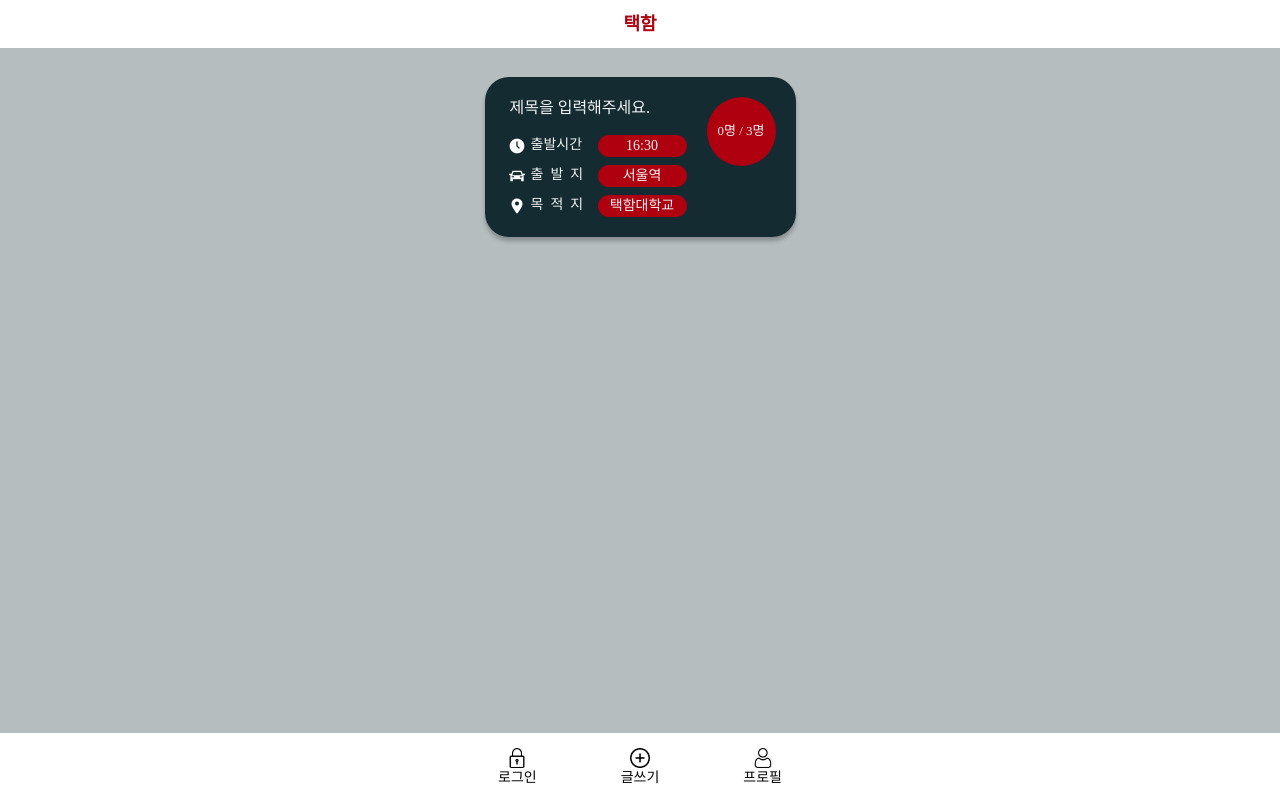
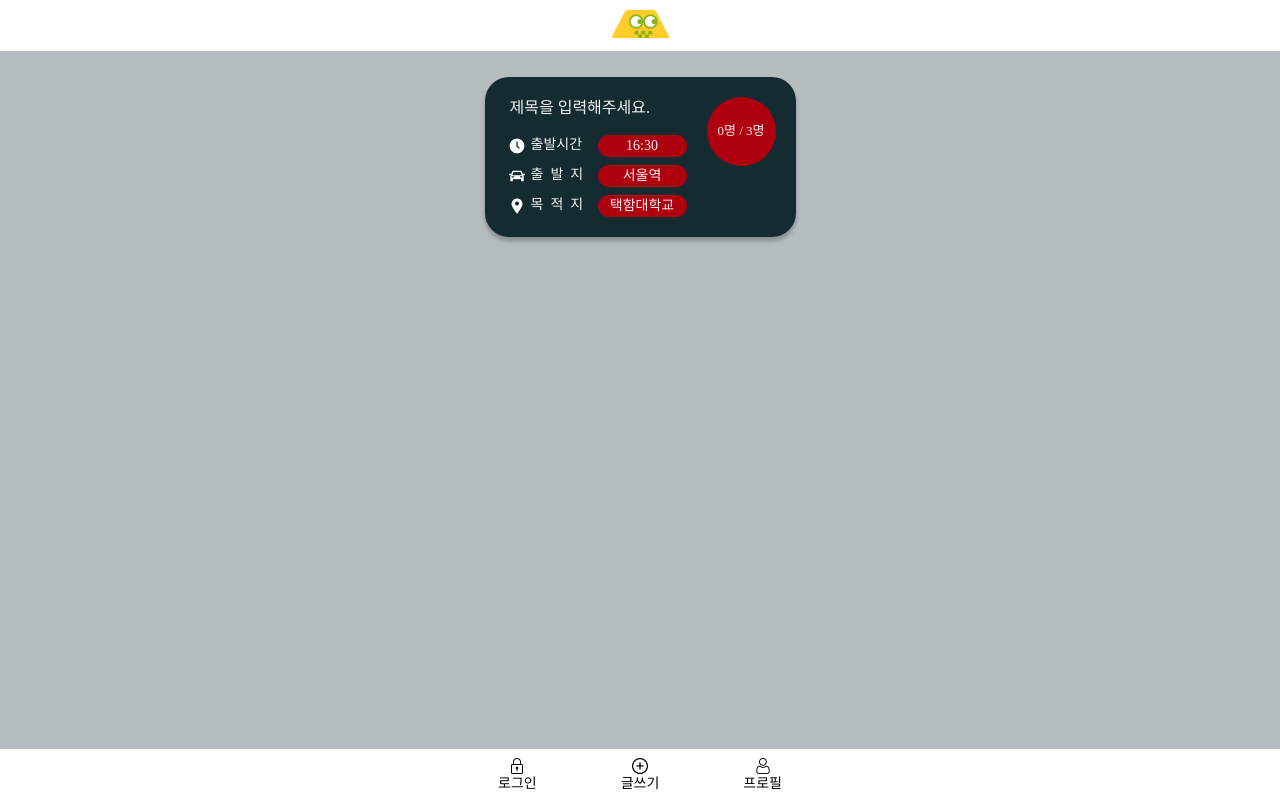
Before and after one commit to HyeRrin/taxiWith, a website: page index.html in a window 1280 px wide. Drawn offline with Linux system fonts and the light colour scheme; a web font is replaced by a local one.

Commit message:
design: 상단바 로고 추가 및 하단바 간격 조정

```diff
--- a/index.html
+++ b/index.html
@@ -10,7 +10,7 @@
   </head>
   <body id="index">
     <header class="header-section">
-      <h1 class="tit-name">택함</h1>
+      <h1><img class="header-logo" src="/src/icons/logo2.png" alt="택함 로고" /></h1>
     </header>
 
     <main>
--- a/style_HR.css
+++ b/style_HR.css
@@ -66,14 +66,9 @@
   background-color: white;
   text-align: center;
 }
-.tit-name {
-  display: inline-block;
-  margin: 0;
-  padding: 15px 0 15px 0;
-  font-size: 18px;
-  color: #af0010;
-  font-weight: bold;
-  font-family: 'NotoSans';
+.header-logo {
+  margin: 10px;
+  width: 57px;
 }
 .box-cont {
   /* display: none; */
@@ -176,7 +171,7 @@
 /* footer */
 .footer {
   position: fixed;
-  padding: 15px 0;
+  padding: 9px 0;
   bottom: 0;
   width: 100%;
   background-color: white;
@@ -185,7 +180,7 @@
 .icon-login img,
 .icon-write img,
 .icon-profile img {
-  width: 20px;
+  width: 16px;
 }
 .icon-login,
 .icon-write,
```
Also changed, not shown: src/icons/logo2.png (added), src/icons/taxi.png (deleted).
